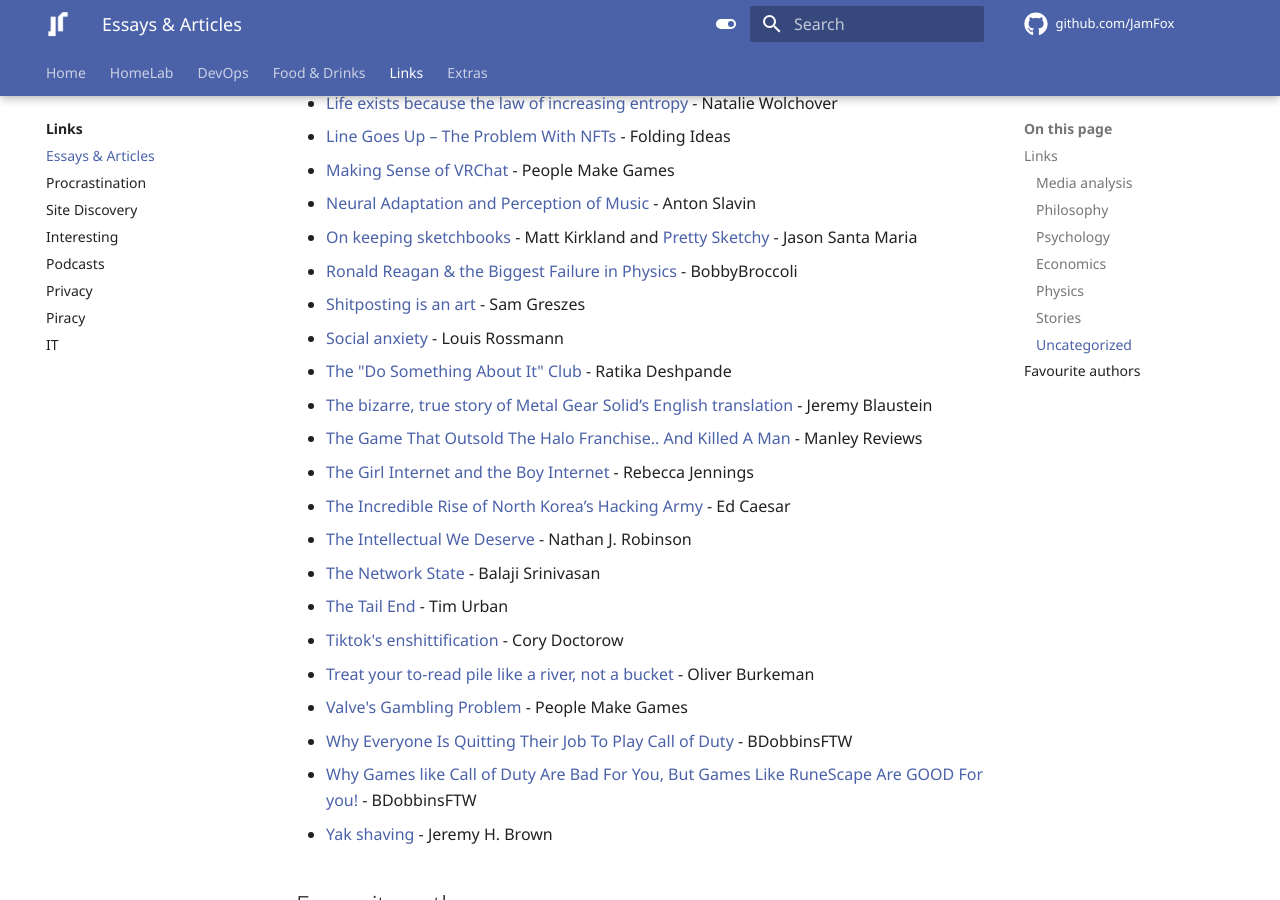
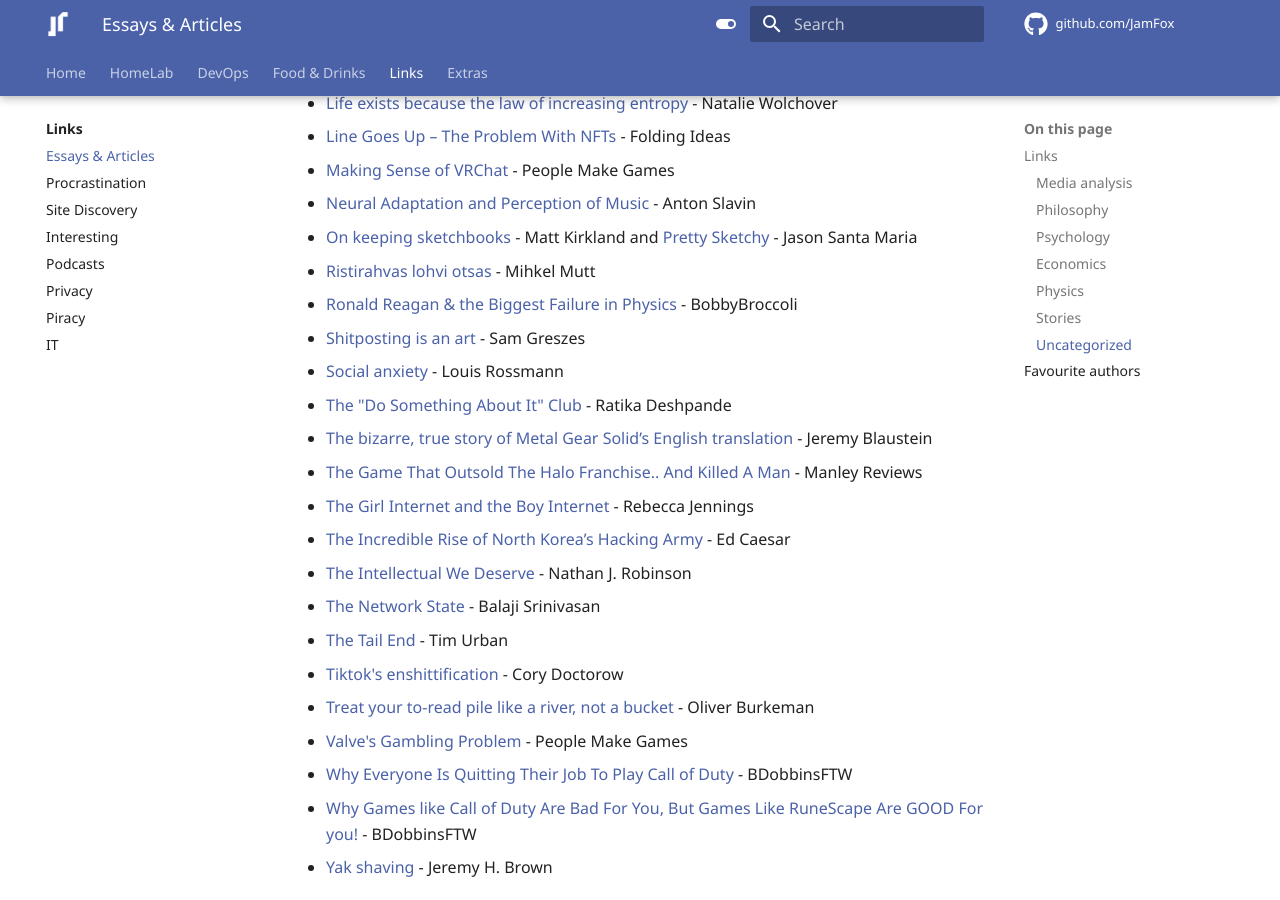
Before and after one commit to JamFox/docs.jamfox.dev, an MkDocs documentation site: the page built from docs/content/links/essays.md, in a window 1280 px wide and 900 px high, scrolled down 3060 px. Built offline with MkDocs 1.6.1 and Material for MkDocs 9.7.7, drawn with Linux system fonts in a browser that asks for light colours; comment, search, counter and statistics services are not loaded.

Commit message:
add lohv

```diff
--- a/docs/content/links/essays.md
+++ b/docs/content/links/essays.md
@@ -93,6 +93,7 @@ title: "Essays & Articles"
 - [Making Sense of VRChat](https://youtu.be/4PHT-zBxKQQ) - People Make Games
 - [Neural Adaptation and Perception of Music](https://blog.slavin.ee/posts/neural-adaptation-and-perception-of-music/) - Anton Slavin
 - [On keeping sketchbooks](https://attainablefelicity.mattkirkland.com/20230822/Sketchbooks.html) - Matt Kirkland and [Pretty Sketchy](https://v4.jasonsantamaria.com/articles/pretty-sketchy/) - Jason Santa Maria
+- [Ristirahvas lohvi otsas](https://www.err.ee/1609194133/mihkel-mutt-ristirahvas-lohvi-otsas) - Mihkel Mutt
 - [Ronald Reagan & the Biggest Failure in Physics](https://youtu.be/ivVzGpznw1U) - BobbyBroccoli
 - [Shitposting is an art](https://www.polygon.com/2018/12/17/18142124/shitposting-memes-dada-art-history) -  Sam Greszes
 - [Social anxiety](https://www.youtube.com/watch?v=W9AHCymAbyg) - Louis Rossmann
```
